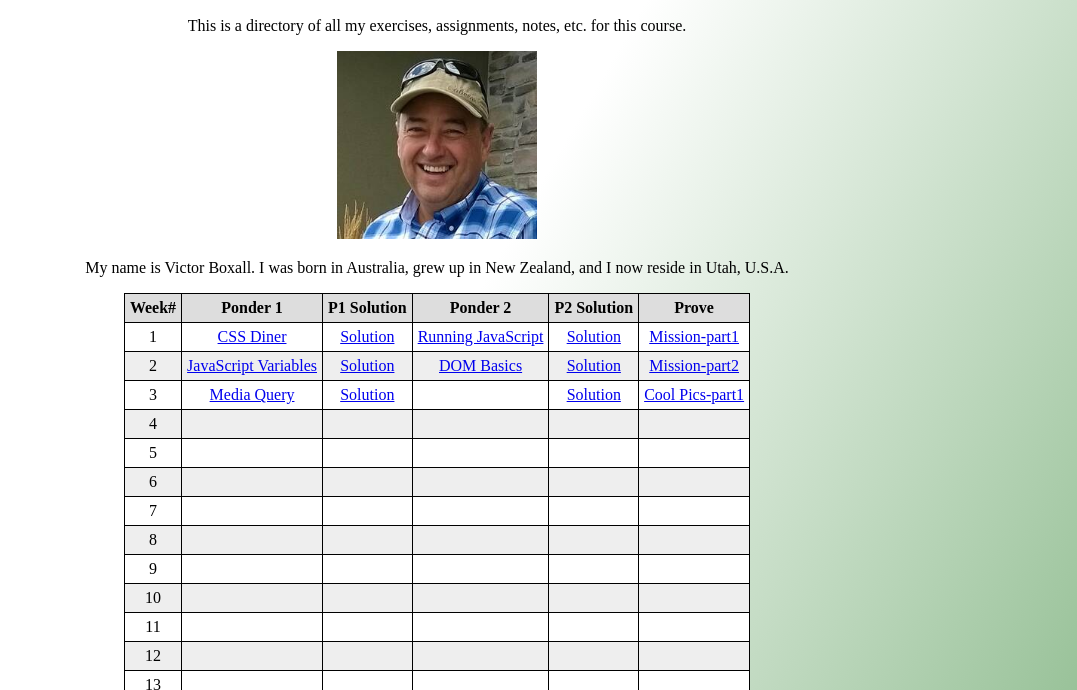
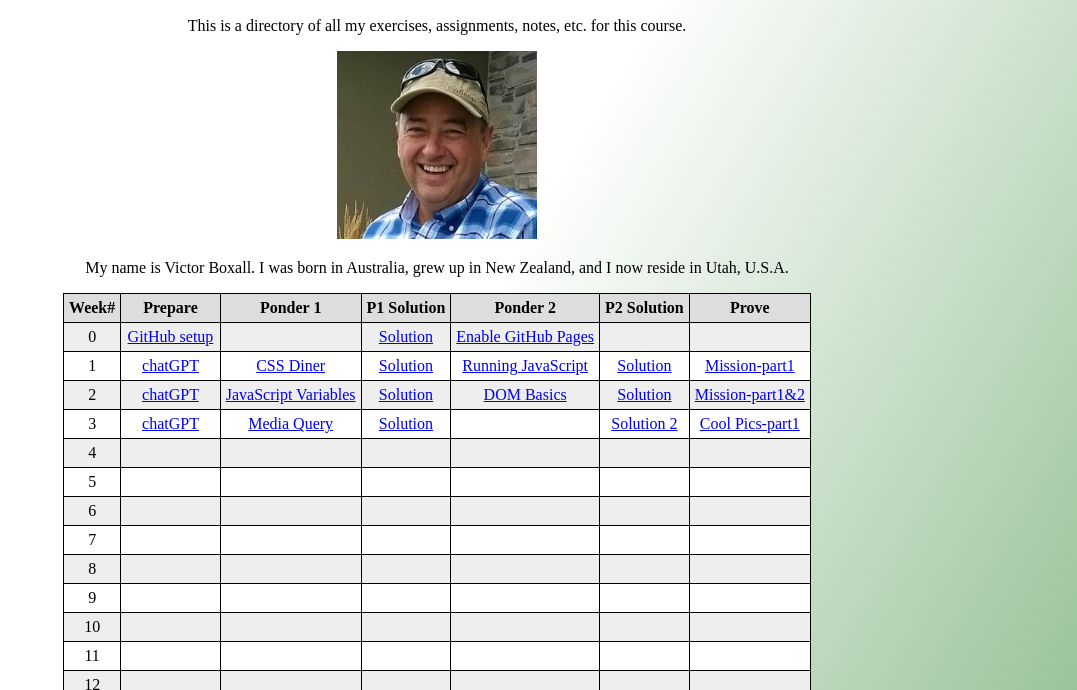
Before and after one commit to victorb1962/WDD131, a plain HTML site: page index.html in a window 1280 px wide. Shown: the part 110-800 px from the top of the page, without its empty margins (203-1280 px from the left). Drawn offline with Linux system fonts and the light colour scheme.

Commit message:
w03_updates

```diff
--- a/index.html
+++ b/index.html
@@ -20,14 +20,25 @@
       <table class="center">
         <tr bgcolor="#ddd">
           <th>Week#</th>
+          <th>Prepare</th>
           <th>Ponder 1</th>
           <th>P1 Solution</th>
           <th>Ponder 2</th>
           <th>P2 Solution</th>
           <th>Prove</th>
         </tr>
+        <tr bgcolor="#eee">
+          <td>0</td>
+          <td><a href=https://victorb1962.github.io/WDD131/w01/Github_setup.txt>GitHub setup</a></td>
+          <td></td>
+          <td><a href=https://victorb1962.github.io/WDD131/w01/Github_setup.png>Solution</a></td>
+          <td><a href=https://wdd131.netlify.app/prove/setup>Enable GitHub Pages</a></td>
+          <td></td>
+          <td></td>
+        </tr>
         <tr bgcolor="#fff">
           <td>1</td>
+          <td><a href=https://chatgpt.com/share/6782a9bf-7eac-800c-ac27-e56c4b635a3a>chatGPT</a></td>
           <td><a href=https://flukeout.github.io/#>CSS Diner</a></td>
           <td><a href=https://victorb1962.github.io/WDD131/w01/WDD131_w01_CSSDiner.png>Solution</a></td>
           <td><a href=https://byui-cit.github.io/learning-modules/modules/js/introduction/ponder1/>Running JavaScript</a></td>
@@ -36,22 +47,25 @@
         </tr>
         <tr bgcolor="#eee">
           <td>2</td>
+          <td><a href=https://chatgpt.com/share/6787218c-6ddc-800c-805f-8fc75a574fdb>chatGPT</a></td>
           <td><a href=https://codepen.io/matkat/pen/LYjRjzm>JavaScript Variables</a></td>
           <td><a href=https://victorb1962.github.io/WDD131/w02/WDD131_w02_JSVariables.png>Solution</a></td>
           <td><a href=https://byui-cit.github.io/learning-modules/modules/js/dom-basics/ponder1/>DOM Basics</a></td>
           <td><a href=https://victorb1962.github.io/WDD131/w02/WDD131_w02_DOMBasics.png>Solution</a></td>
-          <td><a href="https://victorb1962.github.io/WDD131/mission/">Mission-part2</a></td>
+          <td><a href="https://victorb1962.github.io/WDD131/mission/">Mission-part1&2</a></td>
         </tr>
         <tr bgcolor="#fff">
           <td>3</td>
+          <td><a href="https://chatgpt.com/share/678c6134-1558-800c-a2ca-b51569254e65">chatGPT</a></td>
           <td><a href=https://byui-cit.github.io/learning-modules/modules/css/media-queries/ponder1/>Media Query</a></td>
           <td><a href=https://victorb1962.github.io/WDD131/w03/WDD131_w03_MediaQuery.png>Solution</a></td>
           <td></td>
-          <td><a href=https://victorb1962.github.io/WDD131/w03/media-query.html>Solution</a></td>
+          <td><a href=https://victorb1962.github.io/WDD131/w03/media-query.html>Solution 2</a></td>
           <td><a href="https://victorb1962.github.io/WDD131/coolpics/">Cool Pics-part1</a></td>
         </tr>
         <tr bgcolor="#eee">
           <td>4</td>
+          <td></td>
           <td></td>
           <td></td>
           <td></td>
@@ -65,9 +79,11 @@
           <td></td>
           <td></td>
           <td></td>
+          <td></td>
         </tr>
         <tr bgcolor="#eee">
           <td>6</td>
+          <td></td>
           <td></td>
           <td></td>
           <td></td>
@@ -81,9 +97,11 @@
           <td></td>
           <td></td>
           <td></td>
+          <td></td>
         </tr>
         <tr bgcolor="#eee">
           <td>8</td>
+          <td></td>
           <td></td>
           <td></td>
           <td></td>
@@ -97,9 +115,11 @@
           <td></td>
           <td></td>
           <td></td>
+          <td></td>
         </tr>
         <tr bgcolor="#eee">
           <td>10</td>
+          <td></td>
           <td></td>
           <td></td>
           <td></td>
@@ -113,9 +133,11 @@
           <td></td>
           <td></td>
           <td></td>
+          <td></td>
         </tr>
         <tr bgcolor="#eee">
           <td>12</td>
+          <td></td>
           <td></td>
           <td></td>
           <td></td>
@@ -129,9 +151,11 @@
           <td></td>
           <td></td>
           <td></td>
+          <td></td>
         </tr>
         <tr bgcolor="#eee">
           <td>14</td>
+          <td></td>
           <td></td>
           <td></td>
           <td></td>
@@ -141,10 +165,11 @@
         <tr <tr bgcolor="#fff">
           <td></td>
           <td><b>Final Grade:</b></td>
+          <td><b>TBA</b></td>
           <td></td>
           <td></td>
           <td></td>
-          <td><b>TBA</b></td>
+          <td></td>
         </tr>
       </table>
     </div>
```
Also changed, not shown: w01/GitHub_setup.png (added), w01/GitHub_setup.txt (added).
